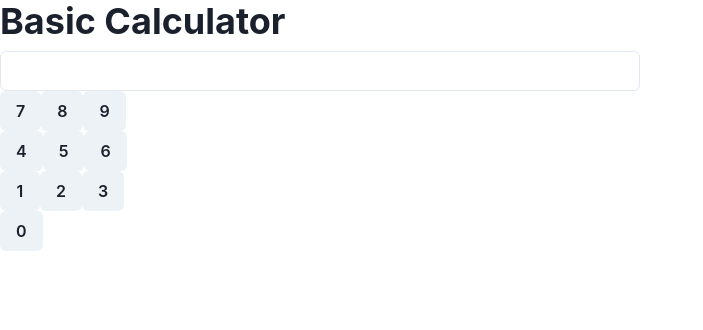
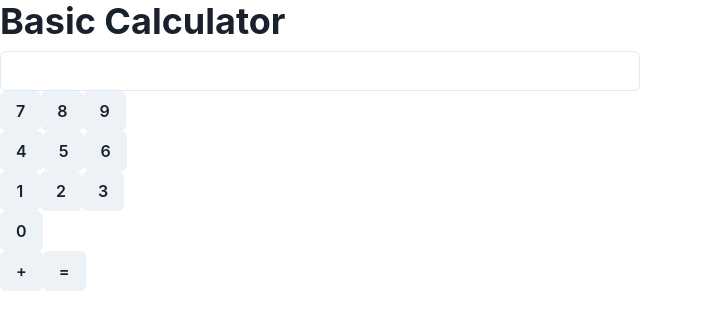
Before and after one commit to zeeshanliaqat313/test_repo, a React (Create React App) app: page / in a window 1280 px wide. Shown: the top 330 px of the page, without its empty margins (0-703 px from the left). Built offline with nearby package versions, Linux system fonts and the light colour scheme.

Commit message:
equal and plus button added

```diff
--- a/src/Components/Calculator/Calculator.tsx
+++ b/src/Components/Calculator/Calculator.tsx
@@ -60,6 +60,13 @@ export const Calculator = () => {
     setInputValue(inputValue+value);
   };
 
+  const buttonPlusClicked = (value: any) => {
+
+  }
+  const buttonEqualClicked = (value: any) => {
+
+  }
+
 
 
 
@@ -104,6 +111,11 @@ export const Calculator = () => {
             <FormControl w='50%'>
               <Button onClick={() => buttonZeroClicked(1)}>0</Button>
             </FormControl>
+            <FormControl w='50%'>
+              <Button onClick={() => buttonPlusClicked(1)}>+</Button>
+              <Button onClick={() => buttonEqualClicked(1)}>=</Button>
+            </FormControl>
+
             </div>
         </Box>
         </ChakraProvider >
```
